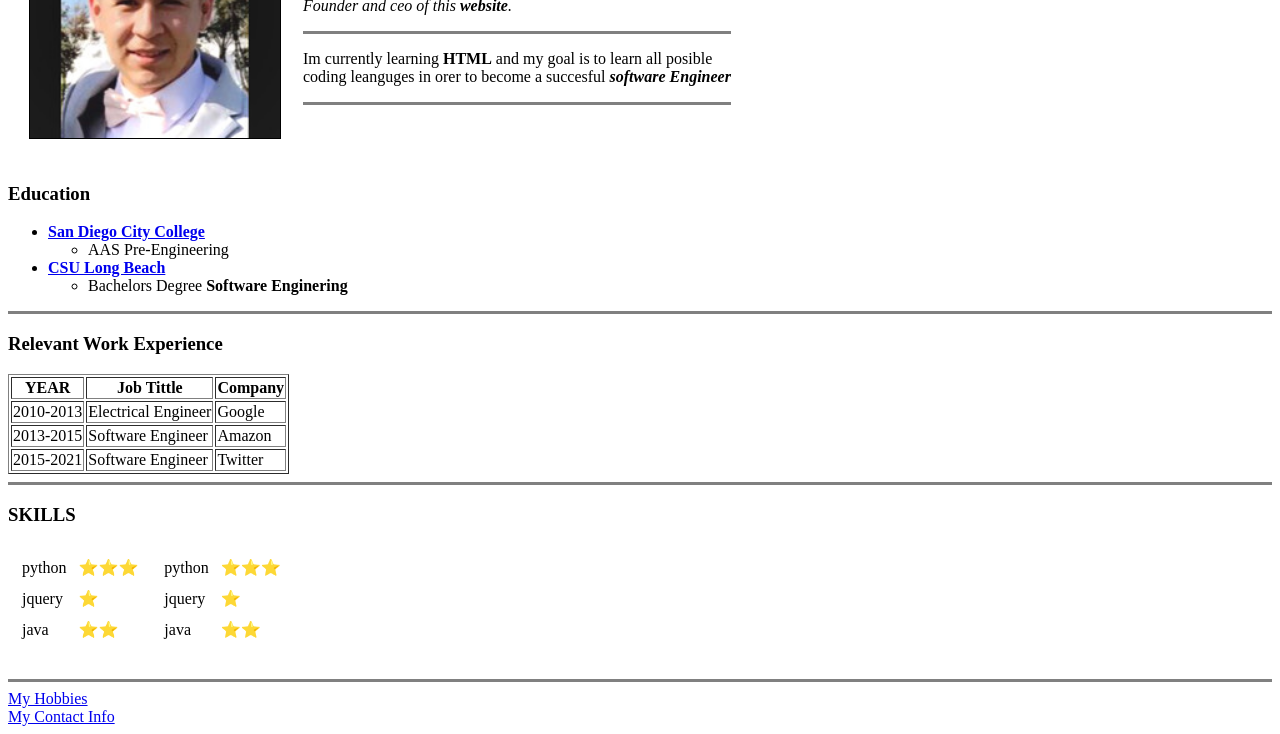
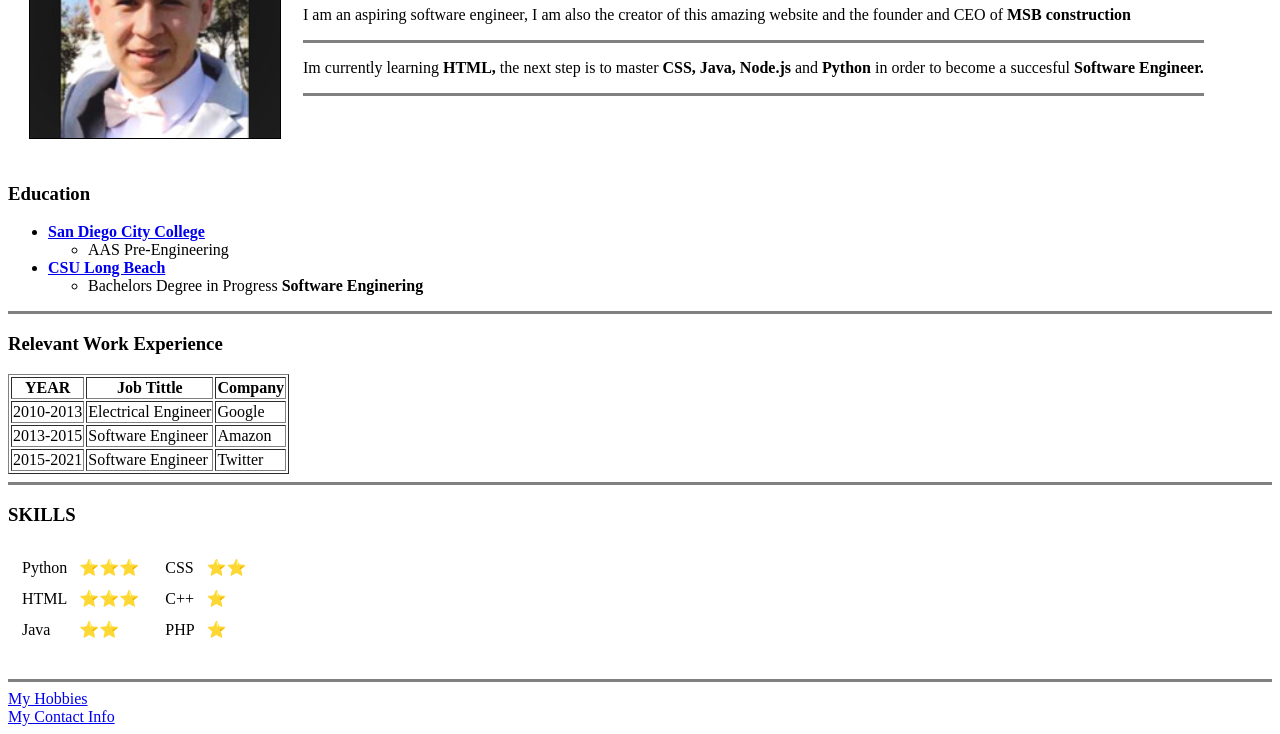
Before and after one commit to jserna93/cv, a plain HTML site: page index.html in a window 1280 px wide. Shown: the part 142-876 px from the top of the page. Drawn offline with Linux system fonts and the light colour scheme.

Commit message:
Add files via upload

```diff
--- a/index.html
+++ b/index.html
@@ -3,7 +3,7 @@
 
 <head>
   <meta charset="utf-8">
-  <title>🐲Jesus Serna Personal Site</title>
+  <title> M.Serna Personal Site</title>
 </head>
 
 <body>
@@ -12,12 +12,14 @@
         <td><img src="serna.jpeg" height="250px" width="250px" border="1px" alt="Jesus S photo">  </td>
       <td>
           <h1> Jesus Serna </h1>
-        <p><em> Founder and ceo of this <b>website</b>.</em></p>
+        <p> I am an aspiring software engineer, I am also the creator of this amazing website
+              and the founder and CEO of <b>MSB construction</b>
+        </p>
 
         <hr size='3' noshade />
         <p>
-          Im currently learning <strong>HTML</strong> and my goal is to learn all posible <br> coding
-          leanguges in orer to become a succesful <strong><i>software Engineer</i></strong>
+          Im currently learning <strong>HTML, </strong> the next step is to master <strong>CSS, Java, Node.js</strong> and
+          <strong>Python</strong> in order to become a succesful <b>Software Engineer.</b>
         </p>
         <hr size='3' noshade />
         </td>
@@ -35,7 +37,7 @@
       </ul>
     <li> <strong><a href="https://www.csulb.edu"> CSU Long Beach </a></strong>
       <ul>
-        <li>Bachelors Degree
+        <li>Bachelors Degree in Progress
           <b>Software Enginering</b>
       </ul>
   </ul>
@@ -87,17 +89,17 @@
     <td>
       <table cellspacing="10px" >
         <tr>
-            <td>python</td>
+            <td>Python</td>
             <td> ⭐️⭐️⭐️</td>
         </tr>
 
         <tr>
-          <td>jquery</td>
-          <td>⭐️</td>
+          <td>HTML</td>
+          <td>⭐️⭐️⭐️</td>
         </tr>
 
         <tr>
-          <td>java</td>
+          <td>Java</td>
           <td>⭐️⭐️</td>
         </tr>
       </table>
@@ -106,18 +108,18 @@
     <td>
       <table cellspacing="10px">
         <tr>
-            <td>python</td>
-            <td> ⭐️⭐️⭐️</td>
+            <td>CSS</td>
+            <td> ⭐️⭐️</td>
         </tr>
 
         <tr>
-          <td>jquery</td>
+          <td>C++</td>
           <td>⭐️</td>
         </tr>
 
         <tr>
-          <td>java</td>
-          <td>⭐️⭐️</td>
+          <td>PHP</td>
+          <td>⭐️</td>
         </tr>
       </table>
 
```
Also changed, not shown: contact.html (+7 -3 lines), hobies.html (+1 -1 lines).
